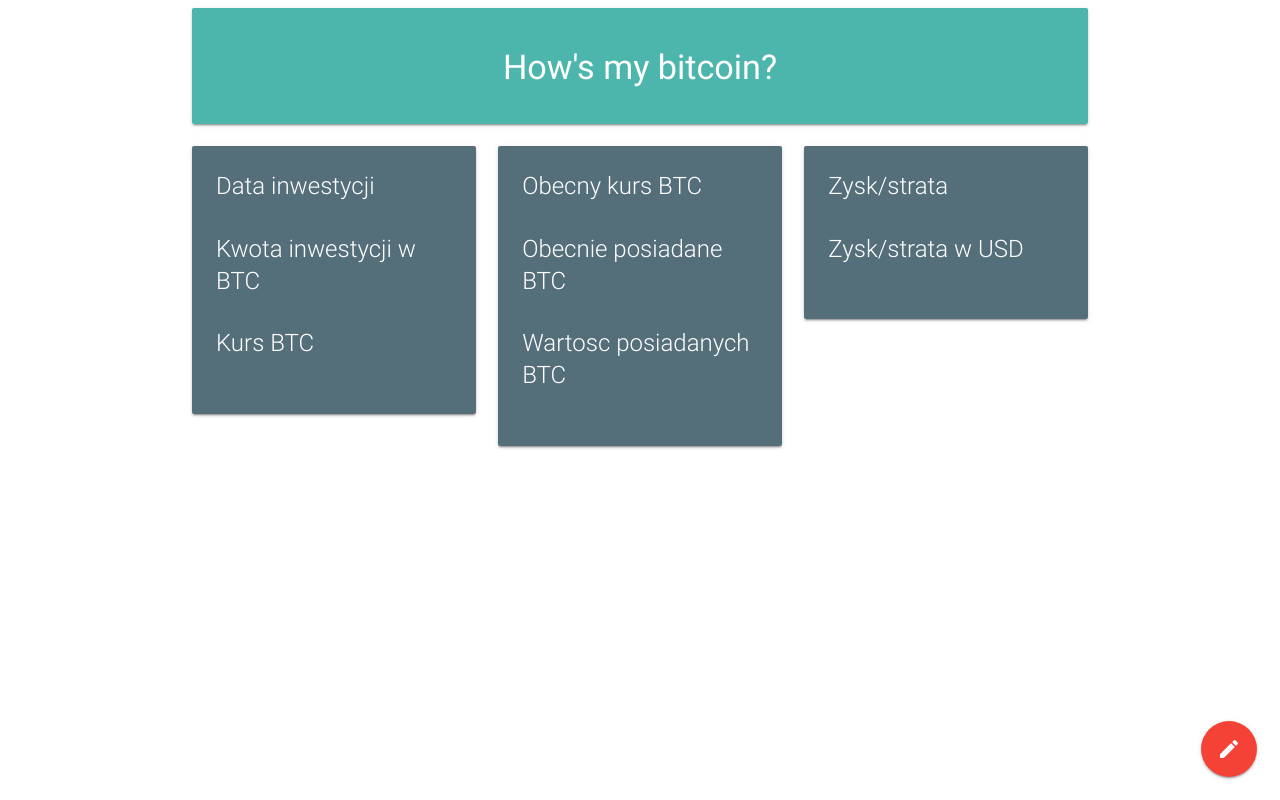
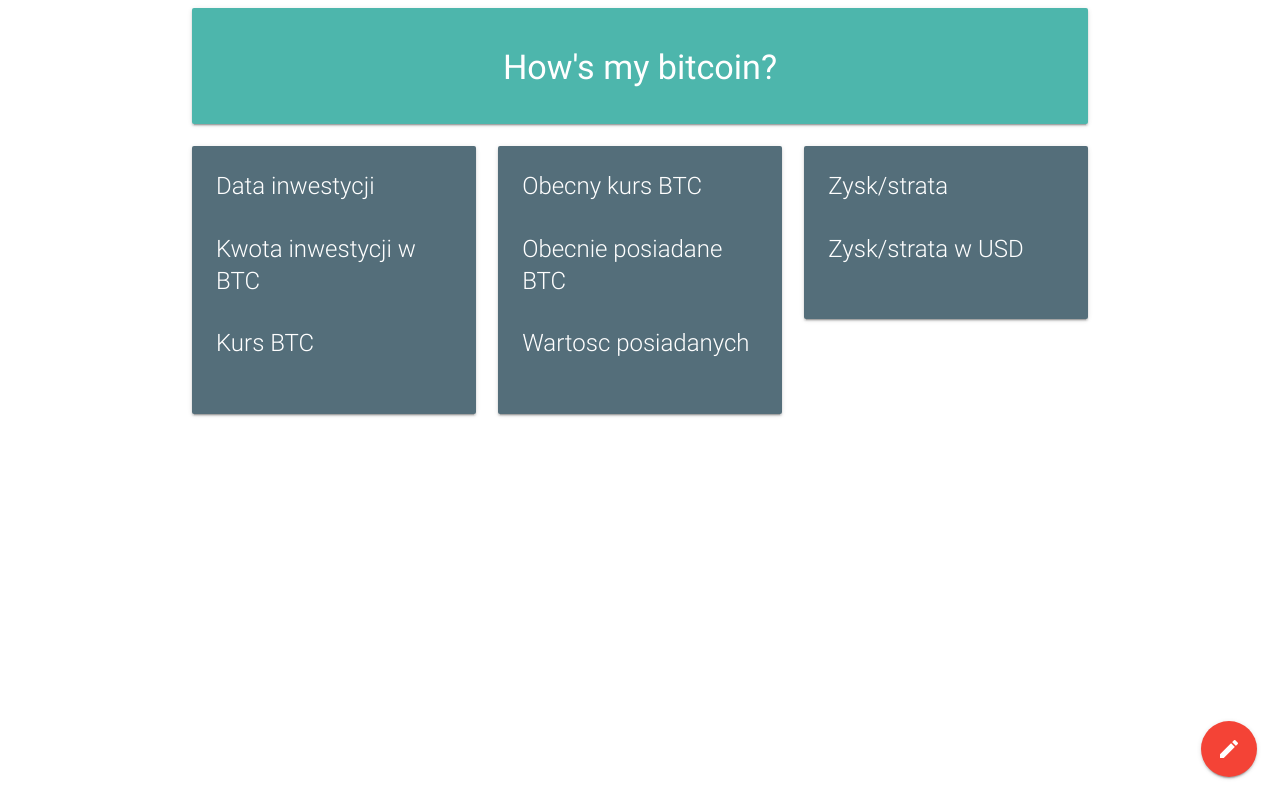
Before and after one commit to Nokciec/hows-my-bitcoin, a plain HTML site: page index.html in a window 1280 px wide. Drawn offline with nearby package versions, Linux system fonts and the light colour scheme.

Commit message:
naprawilam

```diff
--- a/index.html
+++ b/index.html
@@ -88,7 +88,7 @@
                    <span class="card-title">Obecnie posiadane BTC</span>
                    <p id="investedCashBTC"> </p>
                    <br>
-                   <span class="card-title">Wartosc posiadanych BTC</span>
+                   <span class="card-title">Wartosc posiadanych</span>
                    <p id="investedCashCurrent"> </p>
                    <br>
                  </div>
```
